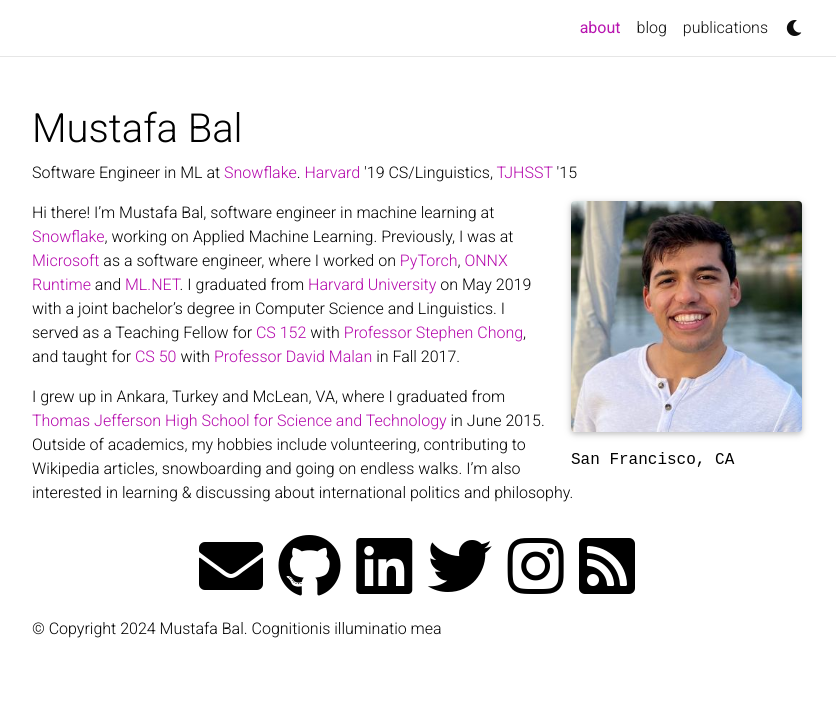
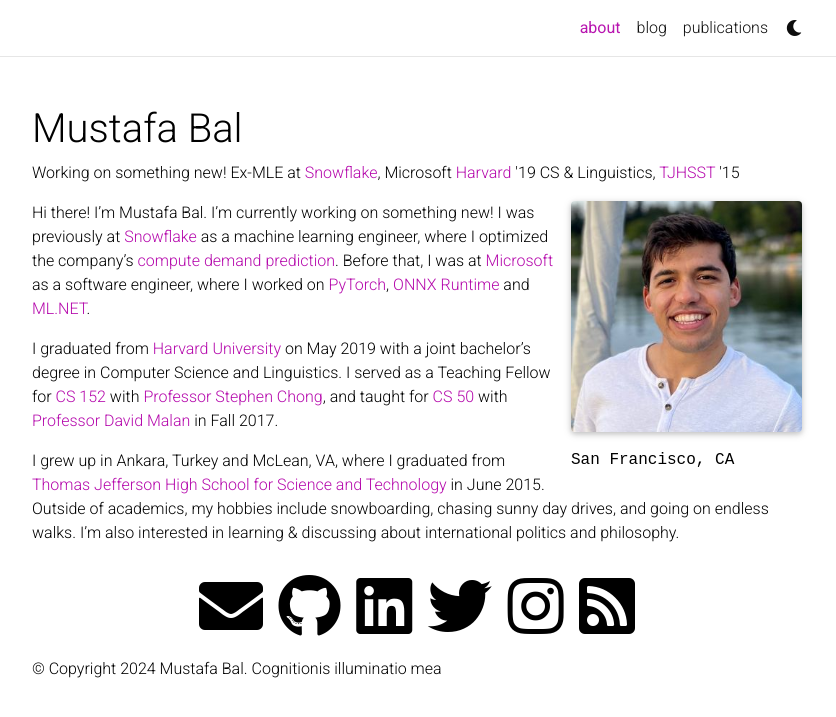
Before and after one commit to mstfbl/mstfbl.github.io, a Jekyll site: the page built from _pages/about.md, in a window 1280 px wide. Shown: the top 717 px of the page, without its empty margins (223-1059 px from the left). Built offline with Jekyll 4.4.1, drawn with Linux system fonts in a browser that asks for light colours; full-size pictures stand in for the smaller copies a plugin makes; comment, search, counter and statistics services are not loaded; a style sheet for code colours, icons or effects is not loaded.

Commit message:
Latest updates

```diff
--- a/_pages/about.md
+++ b/_pages/about.md
@@ -2,7 +2,7 @@
 layout: about
 title: about
 permalink: /
-subtitle: Software Engineer in ML at <a href='https://www.snowflake.com/en/'>Snowflake</a>. <a href='https://www.harvard.edu'>Harvard</a> '19 CS/Linguistics, <a href='https://tjhsst.fcps.edu'>TJHSST</a> '15
+subtitle: Working on something new! Ex-MLE at <a href='https://www.snowflake.com/en/'>Snowflake</a>, Microsoft <a href='https://www.harvard.edu'>Harvard</a> '19 CS & Linguistics, <a href='https://tjhsst.fcps.edu'>TJHSST</a> '15
 
 profile:
   align: right
@@ -17,6 +17,8 @@
 repositories: false
 ---
 
-Hi there! I'm Mustafa Bal, software engineer in machine learning at <a href="http://snowflake.com">Snowflake</a>, working on Applied Machine Learning. Previously, I was at <a href="microsoft">Microsoft</a> as a software engineer, where I worked on <a href="http://pytorch.org">PyTorch</a>, <a href="http://onnxruntime.ai">ONNX Runtime</a> and <a href="https://dotnet.microsoft.com/en-us/apps/machinelearning-ai/ml-dotnet">ML.NET</a>. I graduated from <a href= "http://harvard.edu">Harvard University</a> on May 2019 with a joint bachelor's degree in Computer Science and Linguistics. I served as a Teaching Fellow for <a href= "https://www.seas.harvard.edu/courses/cs152/2019sp/">CS 152</a> with <a href= "https://people.seas.harvard.edu/~chong/">Professor Stephen Chong</a>, and taught for <a href= "https://cs50.harvard.edu/college/">CS 50</a> with <a href= "https://cs.harvard.edu/malan/">Professor David Malan</a> in Fall 2017.
+Hi there! I'm Mustafa Bal. I'm currently working on something new! I was previously at <a href="http://snowflake.com">Snowflake</a> as a machine learning engineer, where I optimized the company's <a href="https://medium.com/snowflake/efficiency-at-snowflake-free-pool-management-9dd7a0bd34d1">compute demand prediction</a>. Before that, I was at <a href="microsoft">Microsoft</a> as a software engineer, where I worked on <a href="http://pytorch.org">PyTorch</a>, <a href="http://onnxruntime.ai">ONNX Runtime</a> and <a href="https://dotnet.microsoft.com/en-us/apps/machinelearning-ai/ml-dotnet">ML.NET</a>.
 
-I grew up in Ankara, Turkey and McLean, VA, where I graduated from <a href= "http://tjhsst.fcps.edu"> Thomas Jefferson High School for Science and Technology</a> in June 2015. Outside of academics, my hobbies include volunteering, contributing to Wikipedia articles, snowboarding and going on endless walks. I'm also interested in learning & discussing about international politics and philosophy.
+I graduated from <a href= "http://harvard.edu">Harvard University</a> on May 2019 with a joint bachelor's degree in Computer Science and Linguistics. I served as a Teaching Fellow for <a href= "https://www.seas.harvard.edu/courses/cs152/2019sp/">CS 152</a> with <a href= "https://people.seas.harvard.edu/~chong/">Professor Stephen Chong</a>, and taught for <a href= "https://cs50.harvard.edu/college/">CS 50</a> with <a href= "https://cs.harvard.edu/malan/">Professor David Malan</a> in Fall 2017.
+
+I grew up in Ankara, Turkey and McLean, VA, where I graduated from <a href= "http://tjhsst.fcps.edu"> Thomas Jefferson High School for Science and Technology</a> in June 2015. Outside of academics, my hobbies include snowboarding, chasing sunny day drives, and going on endless walks. I'm also interested in learning & discussing about international politics and philosophy.
--- a/_posts/2017-08-26-Cognitionis-illuminatio-mea.markdown
+++ b/_posts/2017-08-26-Cognitionis-illuminatio-mea.markdown
@@ -6,6 +6,7 @@
 - blog
 description: "My personal motto"
 blog: false
+published: false
 ---
 
 ---
```
